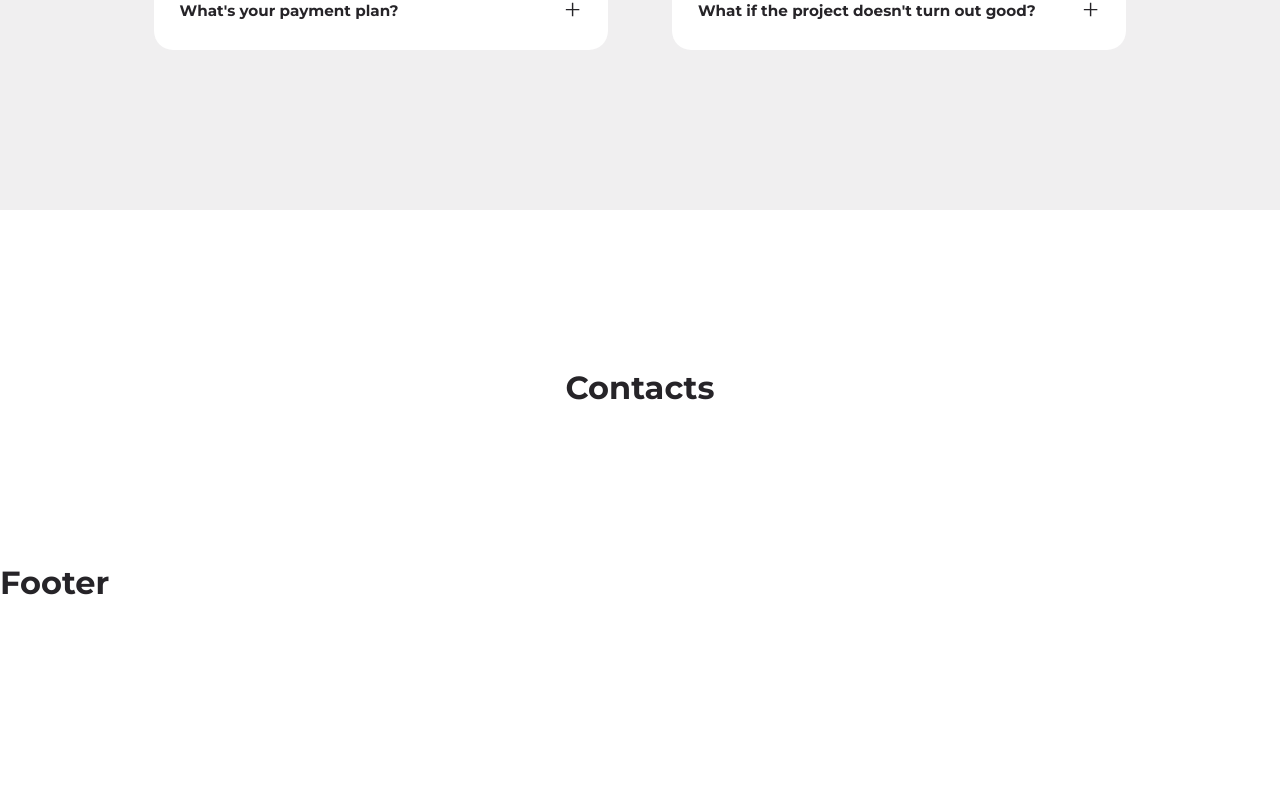
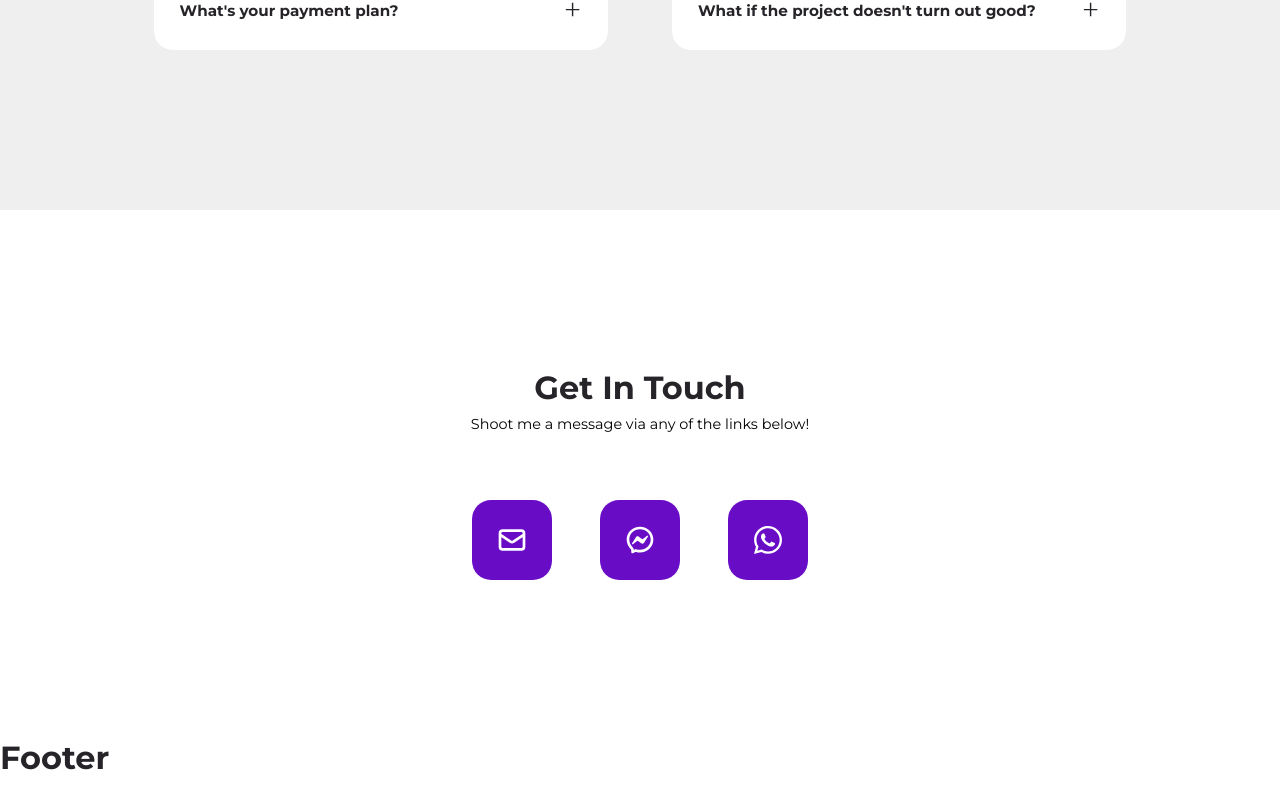
Before and after one commit to Altiuss/portfolio, a React (Create React App) app: page / in a window 1280 px wide. Shown: the part 5904-6713 px from the top of the page. Built offline with nearby package versions, Linux system fonts and the light colour scheme.

Commit message:
added Contacts

```diff
--- a/src/sections/contact/Contact.jsx
+++ b/src/sections/contact/Contact.jsx
@@ -1,8 +1,19 @@
+import contacts from './data'
 import './contact.css';
 
 function Contact() {
   return (
-    <section id="contact"><h2>Contacts</h2></section>
+    <section id="contact">
+      <h2>Get In Touch</h2>
+      <p>Shoot me a message via any of the links below!</p>
+      <div className="container contact__container">
+        {
+          contacts.map(contact => <a key={contact.id} href={contact.link}
+            target='_blank' rel='noopener noreferrer'> {contact.icon}</a>)
+        }
+
+      </div>
+    </section>
   )
 }
 
--- a/src/sections/contact/contact.css
+++ b/src/sections/contact/contact.css
@@ -0,0 +1,42 @@
+.contact__container {
+    width: fit-content;
+    display: flex;
+    justify-content: center;
+    gap: 3rem;
+}
+
+.contact__container a {
+    width: 5rem;
+    aspect-ratio: 1/1;
+    color: white;
+    background: var(--color-primary);
+    display: grid;
+    place-items: center;
+    font-size: 2rem;
+    border: 2px solid transparent;
+    border-radius: var(--border-radius-1);
+}
+
+.contact__container a:hover {
+    background: transparent;
+    border-color: var(--color-primary);
+    color: var(--color-primary);
+    transform: translateY(-0.5rem);
+}
+
+/* Media Queries (Tablets) */
+
+@media screen and (max-width: 1024px) {
+
+}
+
+
+
+    /* Media Queries (Phones) */
+
+@media screen and (max-width: 600px) {
+    .contact__container {
+        gap: 1.5rem;
+    }
+
+}
--- /dev/null
+++ b/src/sections/contact/data.js
@@ -0,0 +1,17 @@
+import {HiOutlineMail} from 'react-icons/hi'
+import {RiMessengerLine} from 'react-icons/ri'
+import {FaWhatsapp} from 'react-icons/fa'
+
+const data = [
+    {id: 1, icon: <HiOutlineMail/>, link: 'mailto:galtiuss@gmail.com'},
+    {id: 2, icon: <RiMessengerLine/>, link: 'https://www.messenger.com/t/100002319130550'},
+    {id: 3, icon: <FaWhatsapp/>, link: 'https://wa.me/+491786206766'}
+]
+
+
+// alternative whatsApp link
+// https://wa.me/yournumber
+// https://api.whatsapp.com/send/?phone=%2B233557097546
+
+
+export default data
--- a/src/sections/navbar/navbar.css
+++ b/src/sections/navbar/navbar.css
@@ -30,6 +30,10 @@ nav {
     gap: 3.5rem;
 }
 
+.nav__menu a {
+    color: white;
+}
+
 #theme__icon {
     background: transparent;
     color: white;
```
